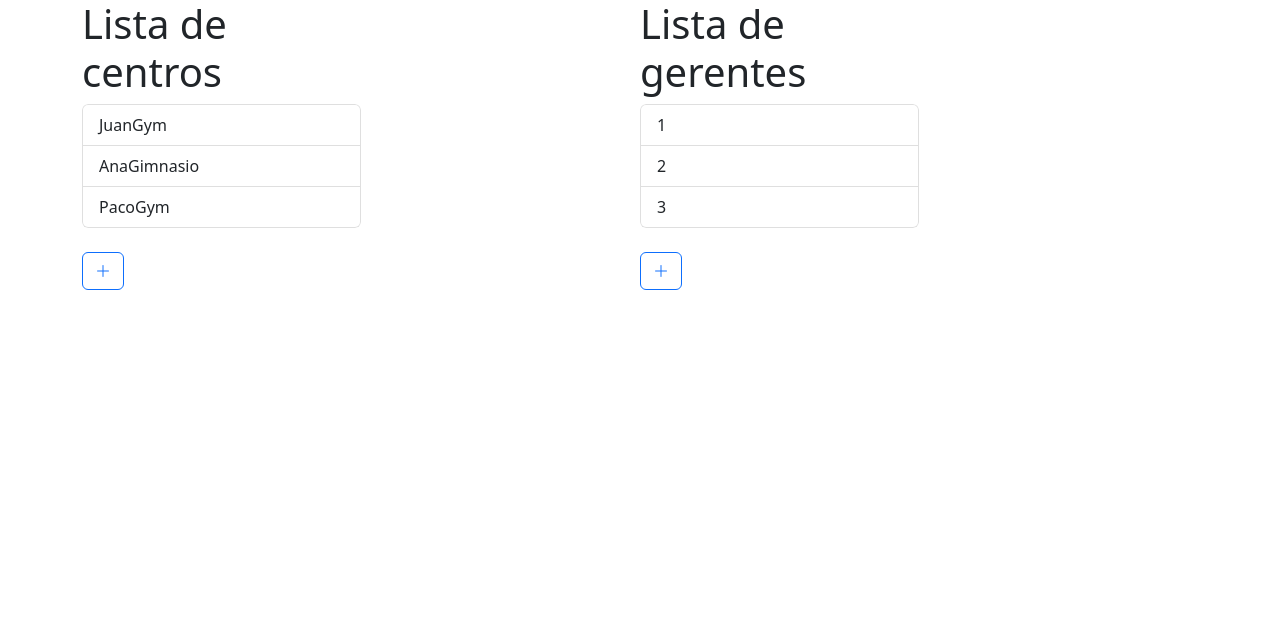
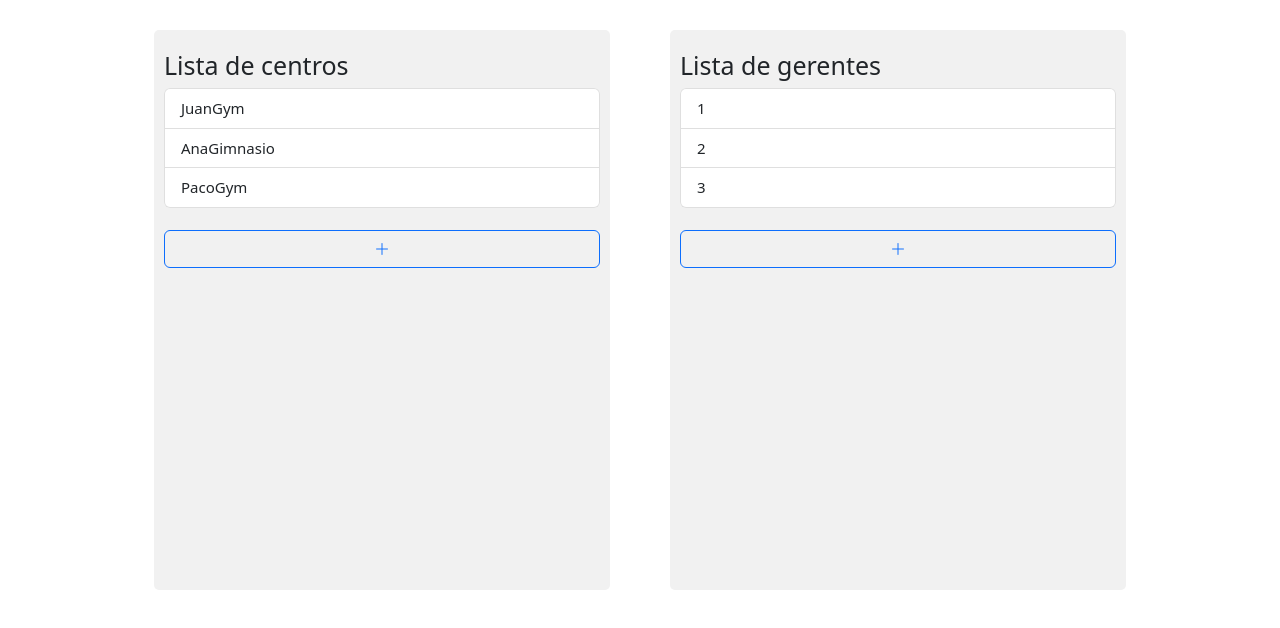
Before and after one commit to SII-Informatica-UMA/ciklum-webbuilders360, an Angular app in the folder project/my-app/: page / in a window 1280 px wide. Shown: the top 628 px of the page. Built offline with nearby package versions, Linux system fonts and the light colour scheme.

Commit message:
Visual changes

```diff
--- a/project/my-app/src/app/app.component.css
+++ b/project/my-app/src/app/app.component.css
@@ -1,20 +1,68 @@
 body{
+    display: flex;
+    justify-content: center;
+    background-color: white;
+    height: 100vh;
+    width: 100vw;
+}
+
+.container{
+    margin: 0px;
+    padding: 0px;
+    background-color: white;
     position:relative;
     display:flex;
     flex-direction: row;
     flex-wrap: wrap;
+    width: 100vw;
+    justify-content: center;
 }
-.row1{
-    width: 50%;
+.centros-ctr{
+    margin: 30px 30px 30px 0px;
+    padding: 10px 10px 10px 10px;
+    width: 40%;
+    height: 70%;
     float:left;
+    background-color: rgb(241, 241, 241);
+    border-radius: 5px;
+    position:relative;
+    display:flex;
+    flex-direction:column;
+    align-items: center;
+
 }
 
-.row2{
-    width: 50%;
+.gerentes-ctr{
+    margin: 30px 0px 30px 30px;
+    padding: 10px 10px 10px 10px;
+    width: 40%;
+    height: 70%;
     float:right;
+    background-color: rgb(241, 241, 241);
+    border-radius: 5px;
+    align-items: center;
+    position:relative;
+    display:flex;
+    flex-direction:column;
 }
 
 .list-group{
+    height: 70%;
     overflow-x: hidden;
     overflow-y: scroll;
+    font-size:15px;
 }
+
+.contenido{
+    justify-content: center;
+    position:relative;
+    display:flex;
+    flex-direction:column;
+    width: 100%;
+    margin: 10px 10px 10px 10px;
+    font-size:15px;
+}
+
+.contenido h1{
+    font-size:25px;
+}
--- a/project/my-app/src/app/app.component.html
+++ b/project/my-app/src/app/app.component.html
@@ -5,8 +5,8 @@
   </head>
   <body>
   <div class="container">
-    <div class="row1">
-      <div class="col-md-6">
+    <div class="centros-ctr">
+      <div class="contenido">
         <h1>Lista de centros</h1>
         <div class="list-group">
           <button *ngFor="let centro of centros"
@@ -17,7 +17,7 @@
         <br>
         <button type="button" class="btn btn-outline-primary bi bi-plus-lg" (click)="aniadirCentro()"></button>
       </div>
-      <div class="col-md-6" *ngIf="centroElegido">
+      <div class="contenido" *ngIf="centroElegido">
         <app-detalle-centro [centro]="centroElegido"
           (centroEditado)="centroEditado($event)"
           (centroEliminado)="eliminarCentro($event)"
@@ -26,8 +26,8 @@
     </div>
 
 
-    <div class="row2">
-      <div class="col-md-6">
+    <div class="gerentes-ctr">
+      <div class="contenido">
         <h1>Lista de gerentes</h1>
         <div class="list-group">
           <button *ngFor="let gerente of gerentes"
@@ -38,7 +38,7 @@
         <br>
         <button type="button" class="btn btn-outline-primary bi bi-plus-lg" (click)="aniadirGerente()"></button>
       </div>
-      <div class="col-md-6" *ngIf="gerenteElegido">
+      <div class="contenido" *ngIf="gerenteElegido">
         <app-detalle-gerente [gerente]="gerenteElegido"
           (gerenteEditado)="gerenteEditado($event)"
           (gerenteEliminado)="eliminarGerente($event)"
```
